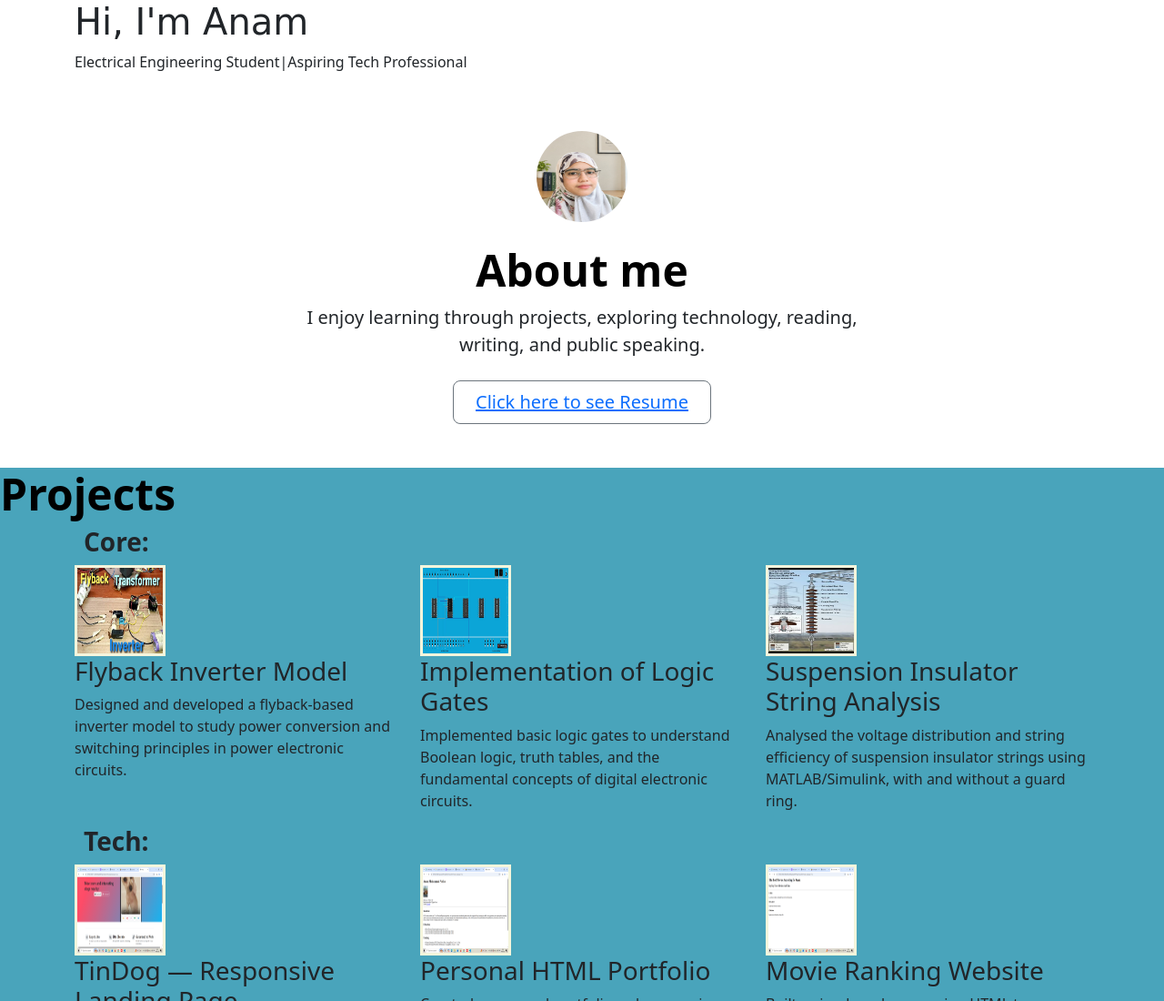
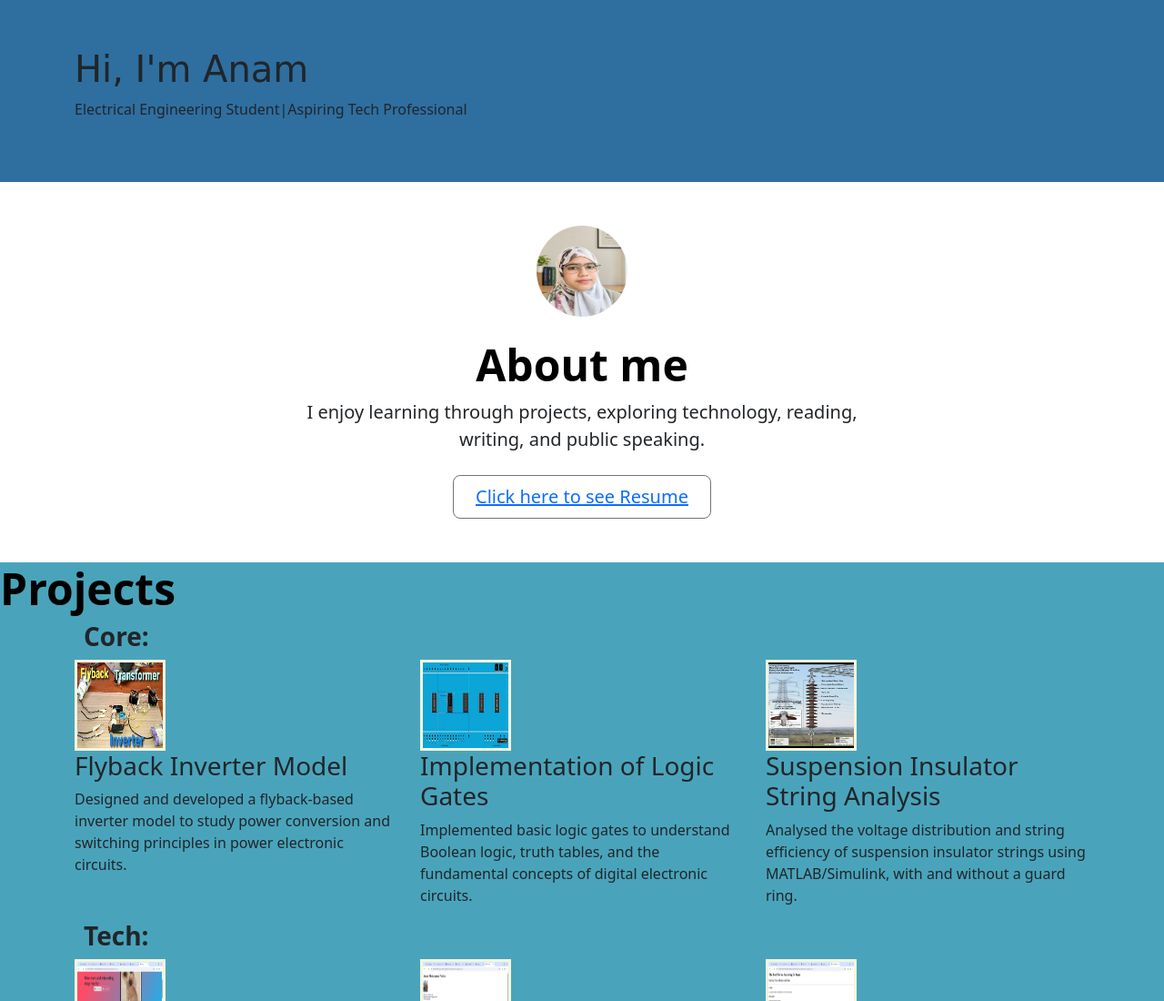
Before and after one commit to Anam-786/portfolio, a plain HTML site: page index.html in a window 1280 px wide. Shown: the top 1100 px of the page at 91% size. Drawn offline with nearby package versions, Linux system fonts and the light colour scheme; a web font is replaced by a local one.

Commit message:
Update style.css

```diff
--- a/style.css
+++ b/style.css
@@ -35,3 +35,10 @@
 .proj{
     margin-bottom: 5px;
 }
+.greetings {
+    background-color: #2E6FA0 !important;
+    display: flex !important;
+    justify-content: center !important;
+    align-items: center !important;
+    height: 200px !important;
+}
```
